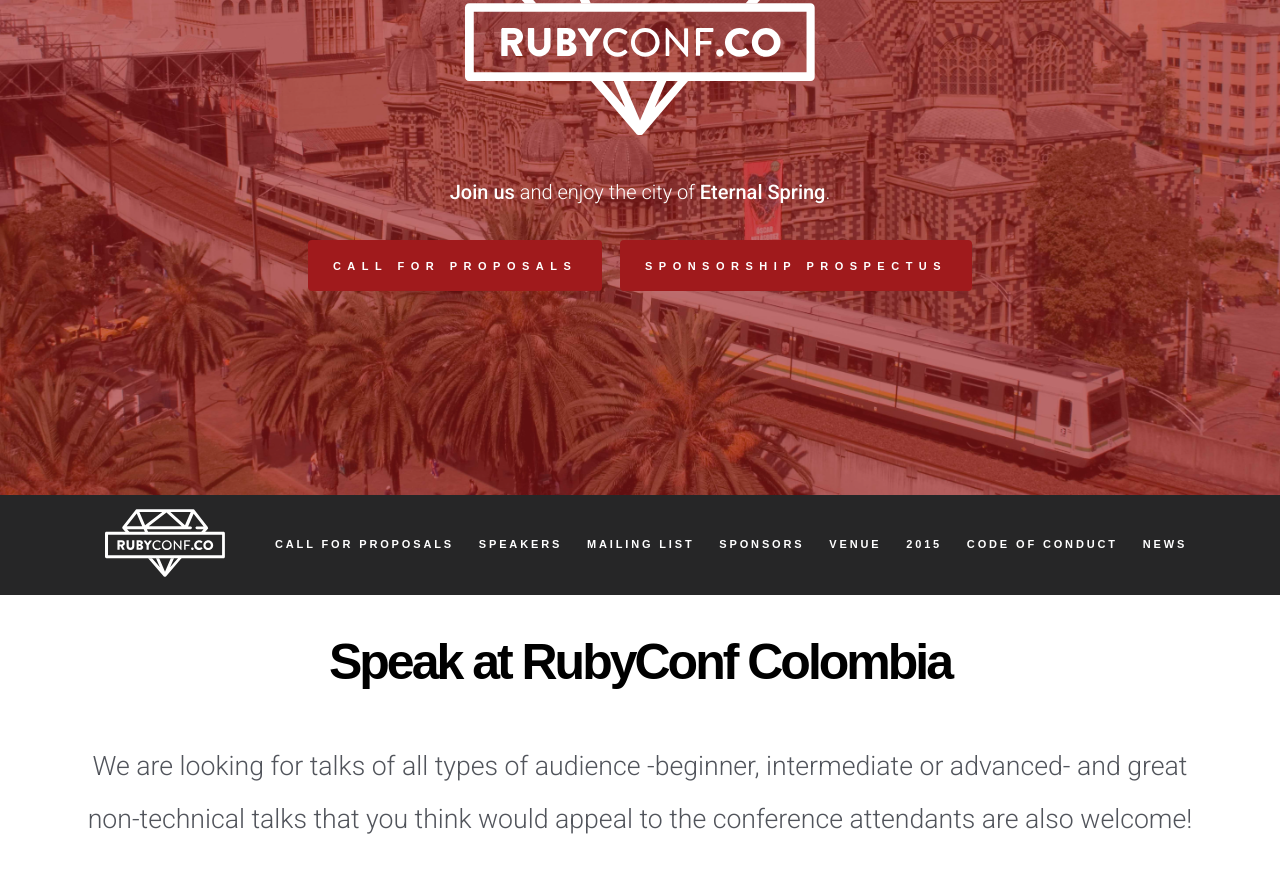
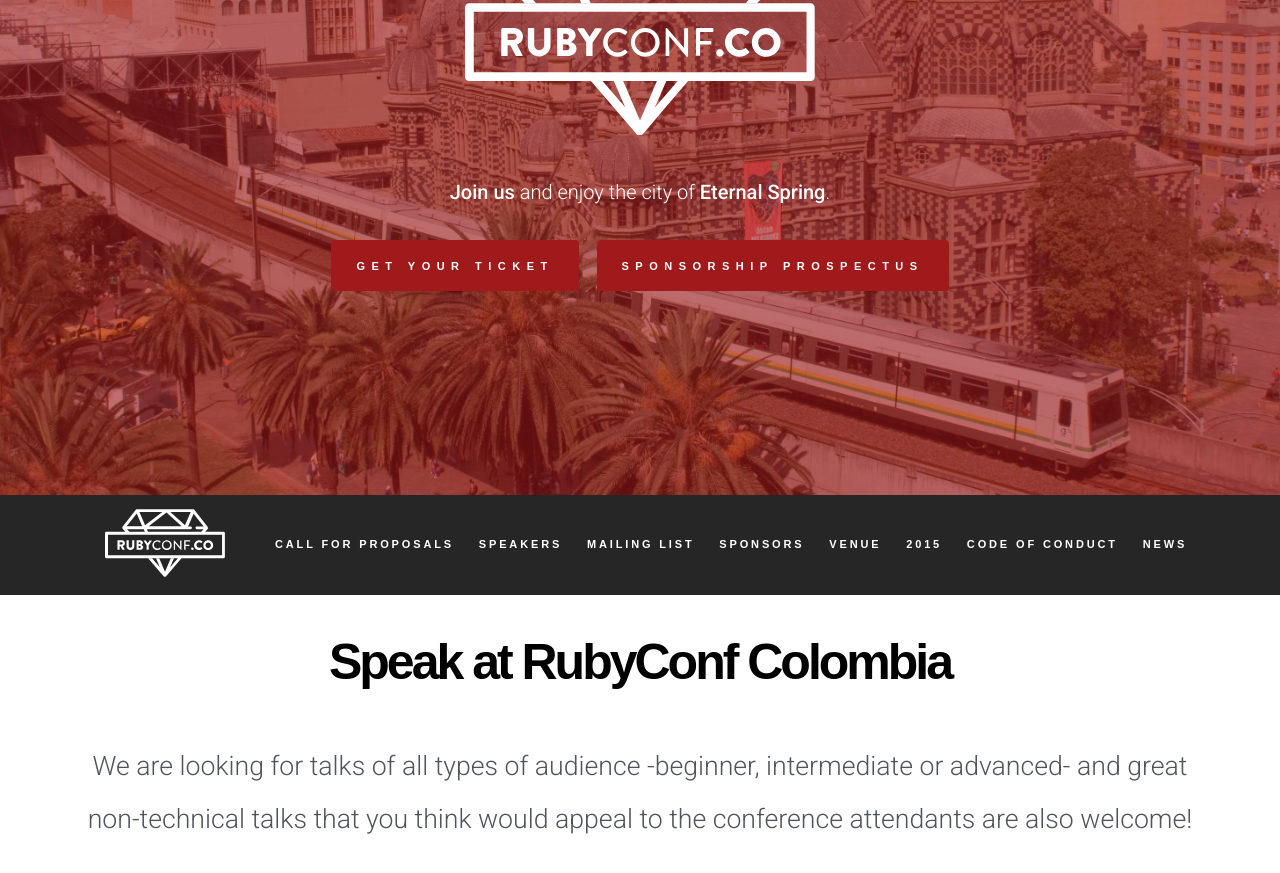
Before and after one commit to RubyConfCo/2016-rubyconfco.github.io, a Jekyll site: the page built from index.html, in a window 1280 px wide and 900 px high, scrolled down 405 px. Shown: the top 873 px of the window. Built offline with Jekyll 4.4.1, drawn with Linux system fonts in a browser that asks for light colours; some web fonts are replaced; a script that is not in the unit is left out.

Commit message:
Replace CFP Call to action with 'GET YOUR TICKET'

```diff
--- a/_includes/index/hero.html
+++ b/_includes/index/hero.html
@@ -27,7 +27,7 @@
       </h6>
 
 			<div class="btns-container">
-				<a href="#cfp" class="btn btn-md">Call for Proposals</a>
+				<a href="https://ti.to/colombia-dev/rubyconf-colombia-2016" class="btn btn-md" target="_blank">Get your Ticket</a>
 				<a href="https://drive.google.com/open?id=0B3YfVKb1r4nOZU92QzRGTVZkNTg" class="btn btn-md" target="_blank" data-modal-link="0">Sponsorship Prospectus</a>
 			</div>
 		</div>
```
